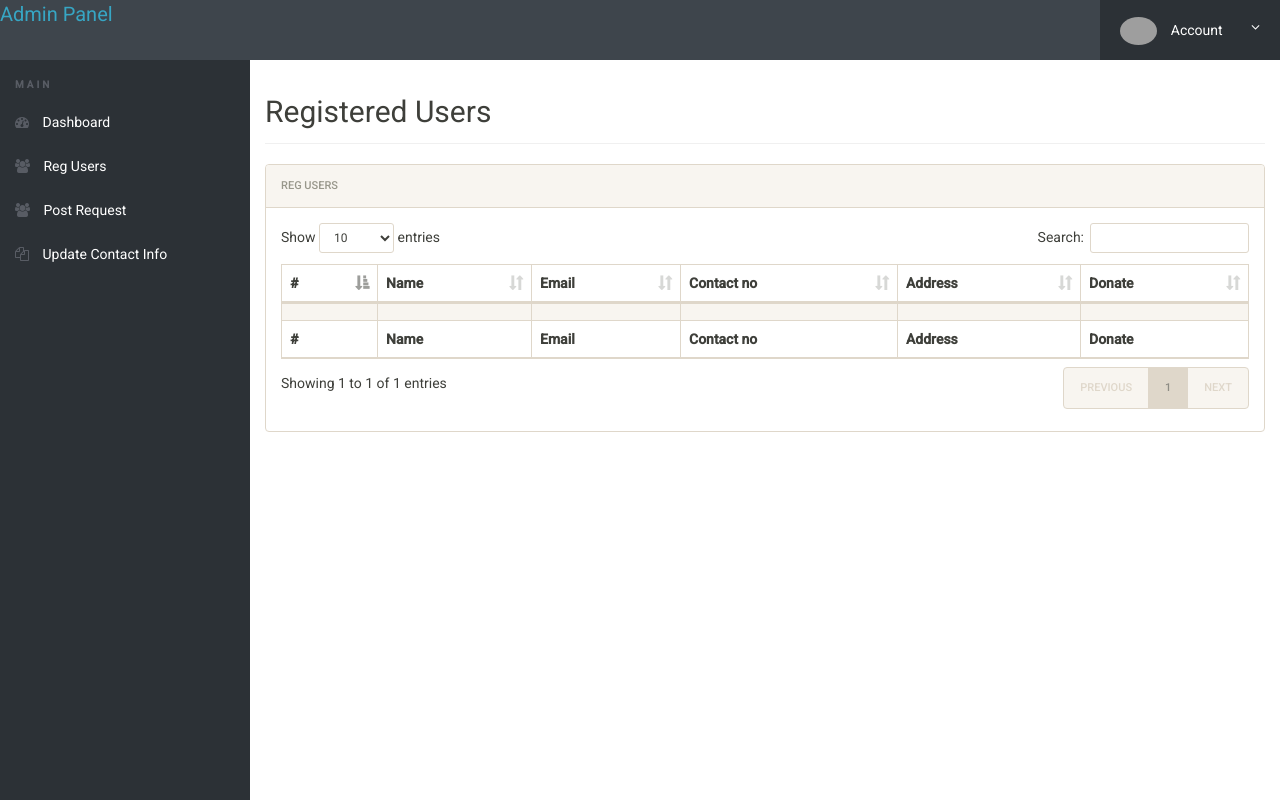
After one commit to mdpappu006/organ, a PHP site: page /admin/reg-users.php in a window 1280 px wide. The commit adds this page. Run offline with PHP 8.4, Linux system fonts and the light colour scheme; lists and menus that the app fills with data are empty; grey boxes are pictures that could not be loaded.

Commit message:
(admin) Registered Users
admin panel Registered Users static

```diff
--- a/admin/includes/leftbar.php
+++ b/admin/includes/leftbar.php
@@ -4,6 +4,7 @@
 				<li class="ts-label">Main</li>
 				<li><a href="dashboard.php"><i class="fa fa-dashboard"></i> Dashboard</a></li>
 				<li><a href="reg-users.php"><i class="fa fa-users"></i> Reg Users</a></li>
+				<li><a href="reg-users.php"><i class="fa fa-users"></i> Post Request</a></li>
 			<li><a href="update-contactinfo.php"><i class="fa fa-files-o"></i> Update Contact Info</a></li>
 
 
--- /dev/null
+++ b/admin/reg-users.php
@@ -0,0 +1,128 @@
+<?php
+
+
+ ?>
+
+<!doctype html>
+<html lang="en" class="no-js">
+
+<head>
+	<meta charset="UTF-8">
+	<meta http-equiv="X-UA-Compatible" content="IE=edge">
+	<meta name="viewport" content="width=device-width, initial-scale=1, minimum-scale=1, maximum-scale=1">
+	<meta name="description" content="">
+	<meta name="author" content="">
+	<meta name="theme-color" content="#3e454c">
+
+	<title>Car Rental Portal |Admin Manage testimonials   </title>
+
+	<!-- Font awesome -->
+	<link rel="stylesheet" href="css/font-awesome.min.css">
+	<!-- Sandstone Bootstrap CSS -->
+	<link rel="stylesheet" href="css/bootstrap.min.css">
+	<!-- Bootstrap Datatables -->
+	<link rel="stylesheet" href="css/dataTables.bootstrap.min.css">
+	<!-- Bootstrap social button library -->
+	<link rel="stylesheet" href="css/bootstrap-social.css">
+	<!-- Bootstrap select -->
+	<link rel="stylesheet" href="css/bootstrap-select.css">
+	<!-- Bootstrap file input -->
+	<link rel="stylesheet" href="css/fileinput.min.css">
+	<!-- Awesome Bootstrap checkbox -->
+	<link rel="stylesheet" href="css/awesome-bootstrap-checkbox.css">
+	<!-- Admin Stye -->
+	<link rel="stylesheet" href="css/style.css">
+  <style>
+		.errorWrap {
+    padding: 10px;
+    margin: 0 0 20px 0;
+    background: #fff;
+    border-left: 4px solid #dd3d36;
+    -webkit-box-shadow: 0 1px 1px 0 rgba(0,0,0,.1);
+    box-shadow: 0 1px 1px 0 rgba(0,0,0,.1);
+}
+.succWrap{
+    padding: 10px;
+    margin: 0 0 20px 0;
+    background: #fff;
+    border-left: 4px solid #5cb85c;
+    -webkit-box-shadow: 0 1px 1px 0 rgba(0,0,0,.1);
+    box-shadow: 0 1px 1px 0 rgba(0,0,0,.1);
+}
+		</style>
+
+</head>
+
+<body>
+	<?php include('includes/header.php');?>
+
+	<div class="ts-main-content">
+		<?php include('includes/leftbar.php');?>
+		<div class="content-wrapper">
+			<div class="container-fluid">
+
+				<div class="row">
+					<div class="col-md-12">
+
+						<h2 class="page-title">Registered Users</h2>
+
+						<!-- Zero Configuration Table -->
+						<div class="panel panel-default">
+							<div class="panel-heading">Reg Users</div>
+							<div class="panel-body">
+								<table id="zctb" class="display table table-striped table-bordered table-hover" cellspacing="0" width="100%">
+									<thead>
+										<tr>
+											<th>#</th>
+											<th> Name</th>
+											<th>Email </th>
+											<th>Contact no</th>
+											<th>Address</th>
+											<th>Donate</th>
+										</tr>
+									</thead>
+									<tfoot>
+										<tr>
+											<th>#</th>
+											<th> Name</th>
+											<th>Email </th>
+											<th>Contact no</th>
+											<th>Address</th>
+											<th>Donate</th>
+										</tr>
+									</tfoot>
+									<tbody>
+										<tr>
+											<td></td>
+											<td></td>
+											<td></td>
+											<td></td>
+											<td></td>
+											<td></td>
+										</tr>
+									</tbody>
+								</table>
+							</div>
+						</div>
+
+
+
+					</div>
+				</div>
+
+			</div>
+		</div>
+	</div>
+
+	<!-- Loading Scripts -->
+	<script src="js/jquery.min.js"></script>
+	<script src="js/bootstrap-select.min.js"></script>
+	<script src="js/bootstrap.min.js"></script>
+	<script src="js/jquery.dataTables.min.js"></script>
+	<script src="js/dataTables.bootstrap.min.js"></script>
+	<script src="js/Chart.min.js"></script>
+	<script src="js/fileinput.js"></script>
+	<script src="js/chartData.js"></script>
+	<script src="js/main.js"></script>
+</body>
+</html>
```
Also changed, not shown: admin/dashboard.php (+22 -0 lines).
